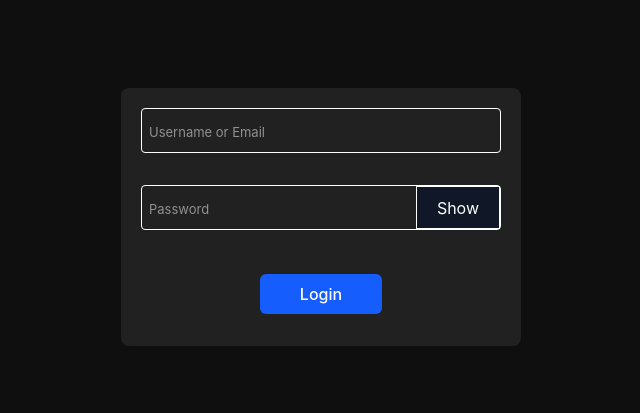
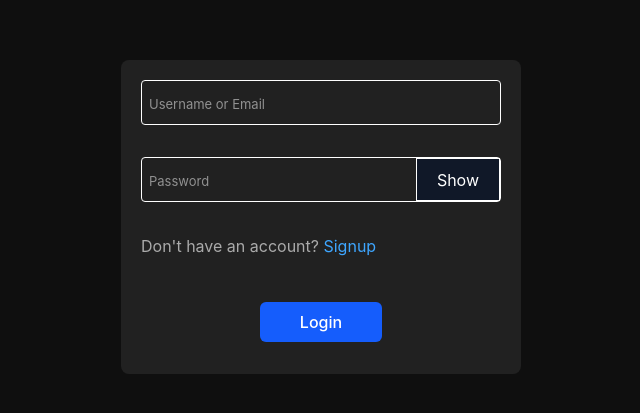
Before and after one commit to Hasnain-laghari-007/youtube, a React (Vite) app in the folder youtube-Frontend/: page /login in a window 1280 px wide. Shown: the part 183-596 px from the top of the page, without its empty margins (319-959 px from the left). Built offline with nearby package versions, Linux system fonts and the light colour scheme; no server answers.

Commit message:
login page issue solved

```diff
--- a/youtube-Frontend/src/pages/Login.jsx
+++ b/youtube-Frontend/src/pages/Login.jsx
@@ -3,6 +3,7 @@ import { useForm } from "react-hook-form"
 import { api } from "../api/axios.js"
 import { useNavigate } from "react-router-dom"
 import toast from "react-hot-toast"
+import { NavLink } from "react-router-dom"
 
 const Login = () => {
   const [showPass, setShowPass] = useState(false)
@@ -67,6 +68,8 @@ const Login = () => {
             {errors?.password && <span className="mt-5 text-[10px]">{errors?.password?.message}</span>}
           </div>
 
+          <p className="text-[#aaaaaa]">Don't have an account?{" "}<NavLink className={"cursor-pointer hover:underline text-[#3ea6ff]"} to="/signup">Signup</NavLink></p>
+
           <button disabled={isSubmitting} type="submit" className="mx-auto my-3 py-2 font-medium rounded-md cursor-pointer hover:bg-blue-700 duration-150 px-10 bg-blue-600 disabled:cursor-not-allowed disabled:opacity-50">
               Login
           </button>
```
